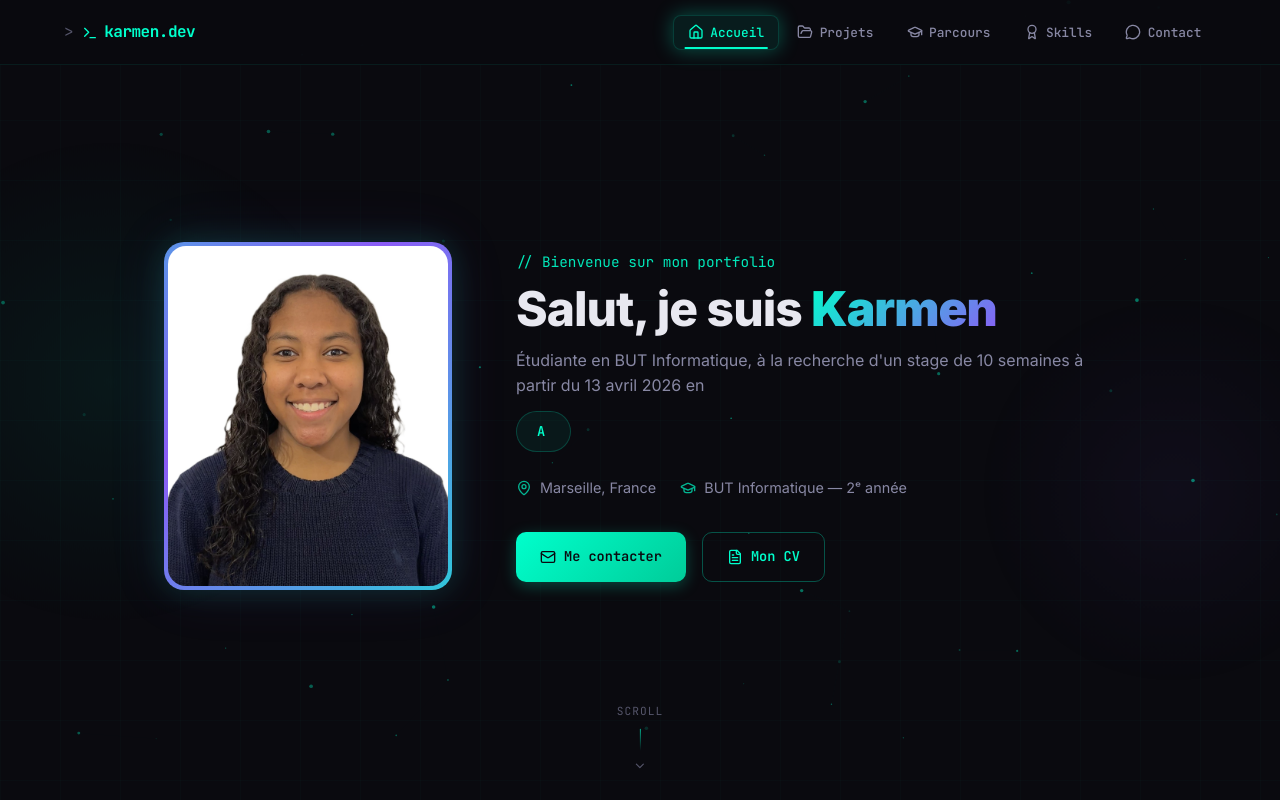
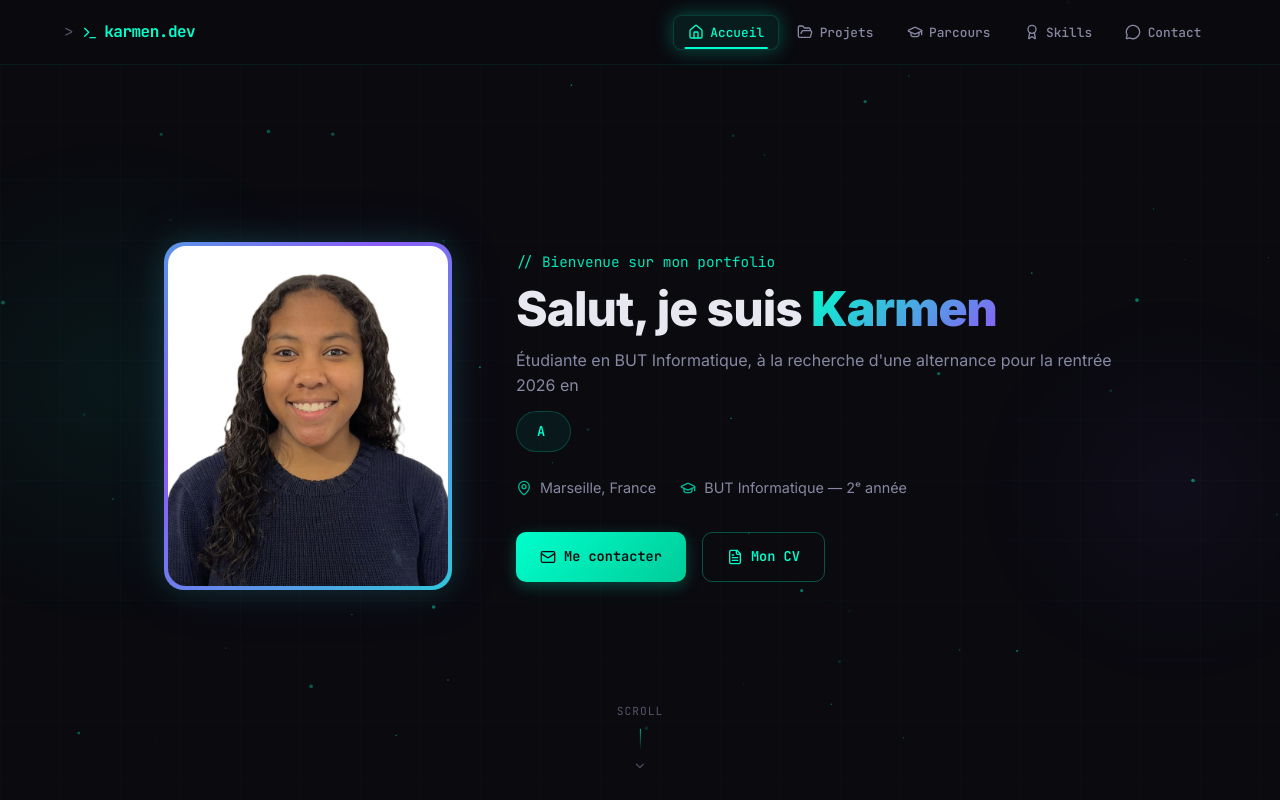
Before and after one commit to RATIANANAHARY-Karmen-24024359/mon-portfolio, a React (Create React App) app: page / in a window 1280 px wide. Shown: the top 800 px of the page. Built offline with nearby package versions, Linux system fonts and the light colour scheme.

Commit message:
Update internship request to apprenticeship for 2026

```diff
--- a/src/App.js
+++ b/src/App.js
@@ -411,7 +411,7 @@ const Portfolio = () => {
 
               <div className="hero-subtitle">
                 <span className="hero-subtitle-small">
-                  Étudiante en BUT Informatique, à la recherche d'un stage de 10 semaines à partir du 13 avril 2026 en
+                  Étudiante en BUT Informatique, à la recherche d'une alternance pour la rentrée 2026 en
                 </span>
                 <span className="hero-subtitle-tag">
                   {typedText}<span className="typing-cursor" aria-hidden="true" />
```
